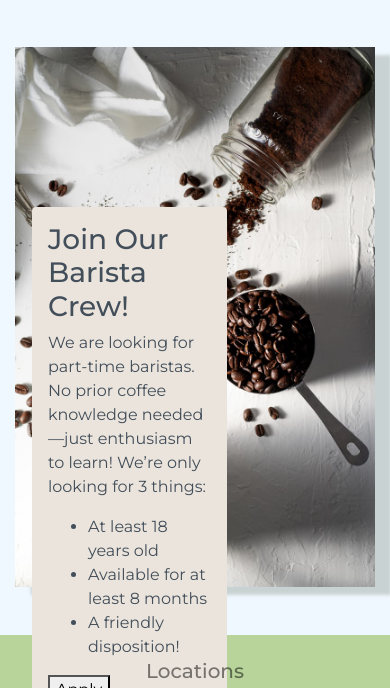
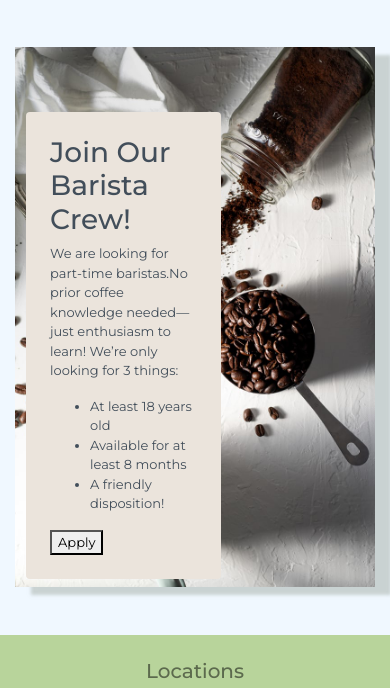
Before and after one commit to Dina2703/my-project, a website: page hire.html in a window 390 px wide. Shown: the part 157-845 px from the top of the page. Drawn offline with nearby package versions, Linux system fonts and the light colour scheme; files whose address does not match are found by name.

Commit message:
text-sizing

```diff
--- a/css/styles.scss
+++ b/css/styles.scss
@@ -223,14 +223,15 @@ div.menu-section {
     max-width: 50%;
     width: 30rem;
     position: absolute;
-    top: 10rem;
+    top: 10em;
     left: 15em;
-
+    font-size: 20px;
 }
 
 @media (max-width: 769px) {
     #customHiring {
         left: 2em;
-        transform: translate(0);
+        top: 5em;
+        font-size: 13px;
     }
 }
--- a/hire.html
+++ b/hire.html
@@ -45,9 +45,9 @@
 
     <div class="container my-5 relative">
         <img class="img-fluid"  id="mainPic" src="/img/hiring img.jpeg" alt="picture">
-        <div class=" container p-3 rounded" id="customHiring">
+        <div class=" container p-4 rounded" id="customHiring">
             <h3 class="monospace">Join Our Barista Crew!</h3>
-            <p>We are looking for part-time baristas. No prior coffee knowledge needed—just enthusiasm to learn! We’re only looking for 3 things:</p>
+            <p>We are looking for part-time baristas.No prior coffee knowledge needed—just enthusiasm to learn! We’re only looking for 3 things:</p>
             <ul>
                 <li> At least 18 years old</li>
                 <li>Available for at least 8 months</li>
```
Also changed, not shown: css/styles.css.
